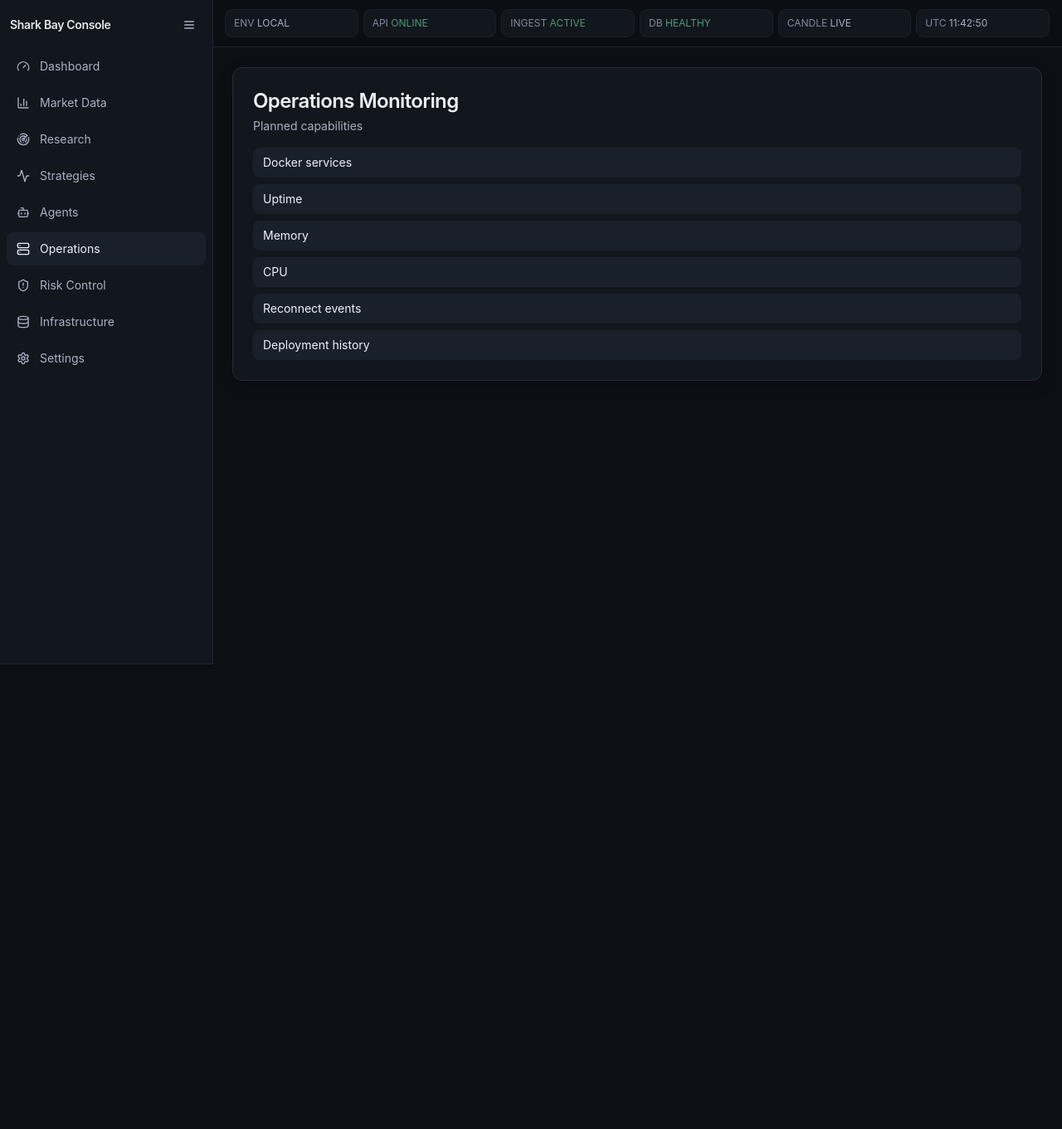
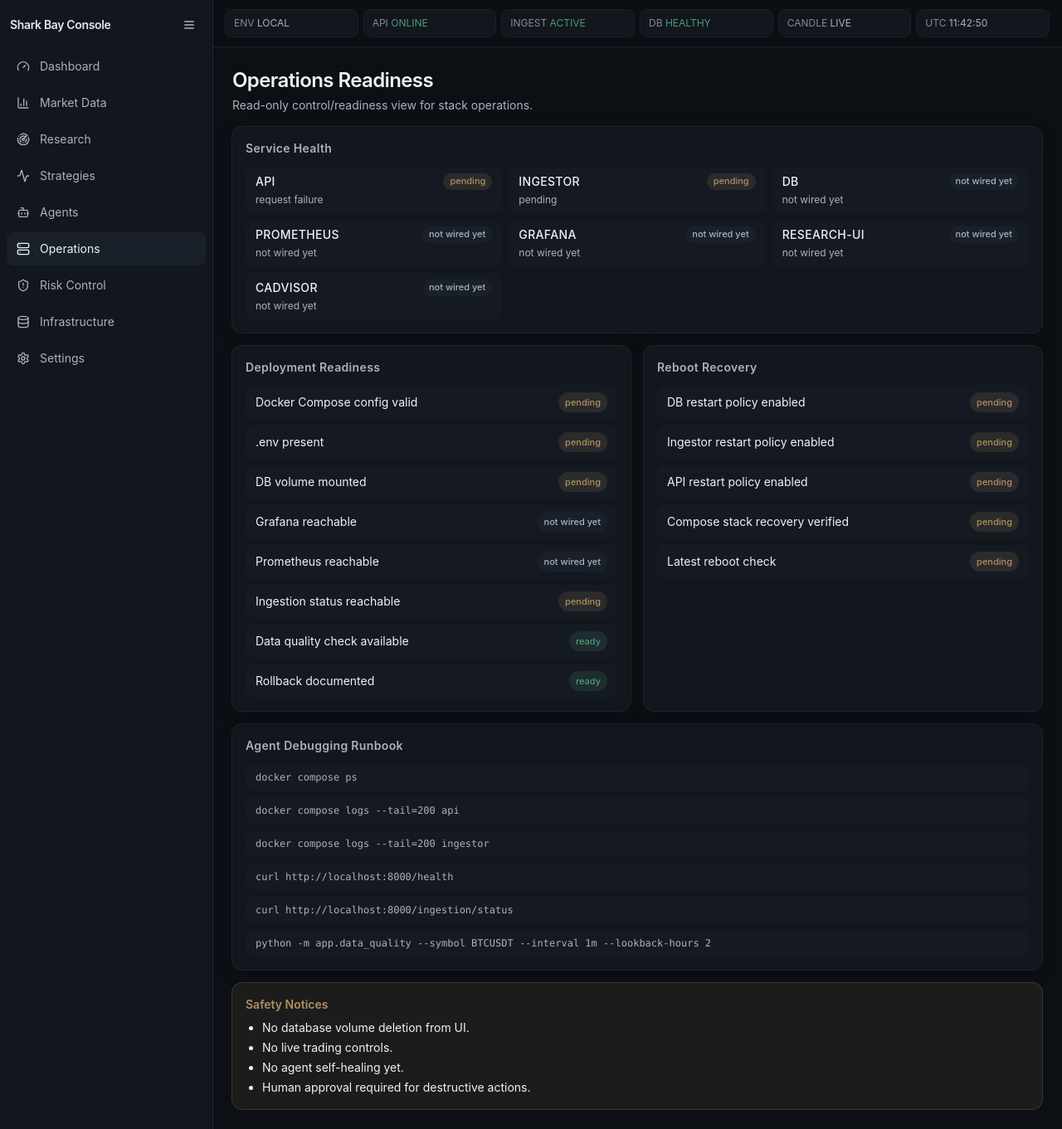
Before and after one commit to Merlinkim/shark_bay, a React (Vite) app in the folder frontend/: page /operations in a window 1280 px wide. Shown: the whole page at 83% size. Before the commit the page ends 800 px from the top, so only its background shows below. Built offline with nearby package versions, Linux system fonts and the light colour scheme; no server answers.

Commit message:
feat(frontend): implement operations readiness dashboard view

```diff
--- a/frontend/src/App.tsx
+++ b/frontend/src/App.tsx
@@ -4,6 +4,7 @@ import { DashboardPage } from './pages/DashboardPage';
 import { MarketDataPage } from './pages/MarketDataPage';
 import { LiveMarketChartPage } from './pages/LiveMarketChartPage';
 import { SimplePlaceholderPage } from './pages/SimplePlaceholderPage';
+import { OperationsPage } from './pages/OperationsPage';
 
 export default function App() {
   return (
@@ -15,7 +16,7 @@ export default function App() {
         <Route path="/research" element={<SimplePlaceholderPage title="Research Workspace" notes={['Strategy registry', 'Parameter sweeps', 'Run comparison', 'AI-assisted analysis', 'Feature engineering']} />} />
         <Route path="/strategies" element={<SimplePlaceholderPage title="Strategies" notes={['Execution graph', 'Versioned strategy manifests', 'Scenario simulation queue']} />} />
         <Route path="/agents" element={<SimplePlaceholderPage title="Agent Operations" notes={['OpenClaw orchestration', 'Agent monitoring', 'Autonomous backtest execution', 'Anomaly investigation', 'Supervised execution approval']} />} />
-        <Route path="/operations" element={<SimplePlaceholderPage title="Operations Monitoring" notes={['Docker services', 'Uptime', 'Memory', 'CPU', 'Reconnect events', 'Deployment history']} />} />
+        <Route path="/operations" element={<OperationsPage />} />
         <Route path="/risk-control" element={<SimplePlaceholderPage title="Risk Control" notes={['Kill switch', 'Max drawdown controls', 'Emergency trading disable', 'Position exposure', 'Trade approval workflow']} />} />
         <Route path="/infrastructure" element={<SimplePlaceholderPage title="Infrastructure" notes={['Cluster topology', 'Data bus latency', 'Storage replication', 'Secret rotation state']} />} />
         <Route path="/settings" element={<SimplePlaceholderPage title="Settings" notes={['Exchange configs', 'Model configs', 'Deployment configs', 'Agent permissions']} />} />
--- /dev/null
+++ b/frontend/src/pages/OperationsPage.tsx
@@ -0,0 +1,122 @@
+import { useOperationsPolling } from '../hooks/useOperationsPolling';
+
+type CheckState = 'ready' | 'pending' | 'not_wired';
+
+function Badge({ state }: { state: CheckState }) {
+  const styles = {
+    ready: 'bg-accent-green/15 text-accent-green',
+    pending: 'bg-accent-amber/15 text-accent-amber',
+    not_wired: 'bg-surface-800 text-text-secondary',
+  } as const;
+  const label = { ready: 'ready', pending: 'pending', not_wired: 'not wired yet' } as const;
+  return <span className={`rounded-full px-2 py-0.5 text-[11px] font-medium ${styles[state]}`}>{label[state]}</span>;
+}
+
+function Checklist({ title, items }: { title: string; items: Array<{ label: string; state: CheckState }> }) {
+  return (
+    <section className="rounded-xl bg-surface-900 p-4 shadow-card ring-1 ring-surface-700/70">
+      <h2 className="mb-3 text-sm font-semibold tracking-wide text-text-secondary">{title}</h2>
+      <ul className="space-y-2">
+        {items.map((item) => (
+          <li key={item.label} className="flex items-center justify-between rounded-lg bg-surface-850 px-3 py-2 text-sm">
+            <span>{item.label}</span>
+            <Badge state={item.state} />
+          </li>
+        ))}
+      </ul>
+    </section>
+  );
+}
+
+const RUNBOOK_COMMANDS = [
+  'docker compose ps',
+  'docker compose logs --tail=200 api',
+  'docker compose logs --tail=200 ingestor',
+  'curl http://localhost:8000/health',
+  'curl http://localhost:8000/ingestion/status',
+  'python -m app.data_quality --symbol BTCUSDT --interval 1m --lookback-hours 2',
+];
+
+export function OperationsPage() {
+  const { health, ingestion, error } = useOperationsPolling();
+
+  const services = [
+    { name: 'api', state: error ? 'pending' : health?.status === 'OK' ? 'ready' : 'pending', detail: error ? 'request failure' : health?.status ?? 'pending' },
+    { name: 'ingestor', state: ingestion?.collectorStatus === 'running' ? 'ready' : 'pending', detail: ingestion?.collectorStatus ?? 'pending' },
+    { name: 'db', state: 'not_wired', detail: 'not wired yet' },
+    { name: 'prometheus', state: 'not_wired', detail: 'not wired yet' },
+    { name: 'grafana', state: 'not_wired', detail: 'not wired yet' },
+    { name: 'research-ui', state: 'not_wired', detail: 'not wired yet' },
+    { name: 'cadvisor', state: 'not_wired', detail: 'not wired yet' },
+  ] as const;
+
+  return (
+    <div className="space-y-4">
+      <div>
+        <h1 className="text-2xl font-semibold tracking-tight">Operations Readiness</h1>
+        <p className="mt-1 text-sm text-text-secondary">Read-only control/readiness view for stack operations.</p>
+      </div>
+
+      <section className="rounded-xl bg-surface-900 p-4 shadow-card ring-1 ring-surface-700/70">
+        <h2 className="mb-3 text-sm font-semibold tracking-wide text-text-secondary">Service Health</h2>
+        <div className="grid grid-cols-1 gap-2 sm:grid-cols-2 lg:grid-cols-3">
+          {services.map((service) => (
+            <div key={service.name} className="rounded-lg bg-surface-850 px-3 py-2">
+              <div className="mb-1 flex items-center justify-between">
+                <span className="text-sm font-medium uppercase tracking-wide">{service.name}</span>
+                <Badge state={service.state as CheckState} />
+              </div>
+              <p className="text-xs text-text-secondary">{service.detail}</p>
+            </div>
+          ))}
+        </div>
+      </section>
+
+      <div className="grid grid-cols-1 gap-4 xl:grid-cols-2">
+        <Checklist
+          title="Deployment Readiness"
+          items={[
+            { label: 'Docker Compose config valid', state: 'pending' },
+            { label: '.env present', state: 'pending' },
+            { label: 'DB volume mounted', state: 'pending' },
+            { label: 'Grafana reachable', state: 'not_wired' },
+            { label: 'Prometheus reachable', state: 'not_wired' },
+            { label: 'Ingestion status reachable', state: error ? 'pending' : 'ready' },
+            { label: 'Data quality check available', state: 'ready' },
+            { label: 'Rollback documented', state: 'ready' },
+          ]}
+        />
+
+        <Checklist
+          title="Reboot Recovery"
+          items={[
+            { label: 'DB restart policy enabled', state: 'pending' },
+            { label: 'Ingestor restart policy enabled', state: 'pending' },
+            { label: 'API restart policy enabled', state: 'pending' },
+            { label: 'Compose stack recovery verified', state: 'pending' },
+            { label: 'Latest reboot check', state: 'pending' },
+          ]}
+        />
+      </div>
+
+      <section className="rounded-xl bg-surface-900 p-4 shadow-card ring-1 ring-surface-700/70">
+        <h2 className="mb-3 text-sm font-semibold tracking-wide text-text-secondary">Agent Debugging Runbook</h2>
+        <div className="grid gap-2">
+          {RUNBOOK_COMMANDS.map((command) => (
+            <code key={command} className="block rounded-lg bg-surface-850 px-3 py-2 text-xs text-text-secondary">{command}</code>
+          ))}
+        </div>
+      </section>
+
+      <section className="rounded-xl bg-accent-amber/10 p-4 ring-1 ring-accent-amber/30">
+        <h2 className="mb-2 text-sm font-semibold text-accent-amber">Safety Notices</h2>
+        <ul className="list-disc space-y-1 pl-5 text-sm text-text-primary">
+          <li>No database volume deletion from UI.</li>
+          <li>No live trading controls.</li>
+          <li>No agent self-healing yet.</li>
+          <li>Human approval required for destructive actions.</li>
+        </ul>
+      </section>
+    </div>
+  );
+}
```
